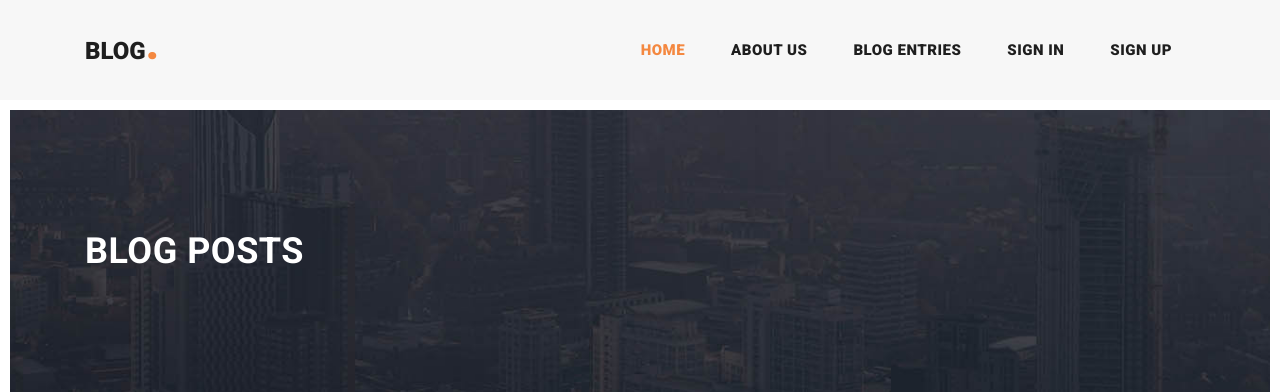
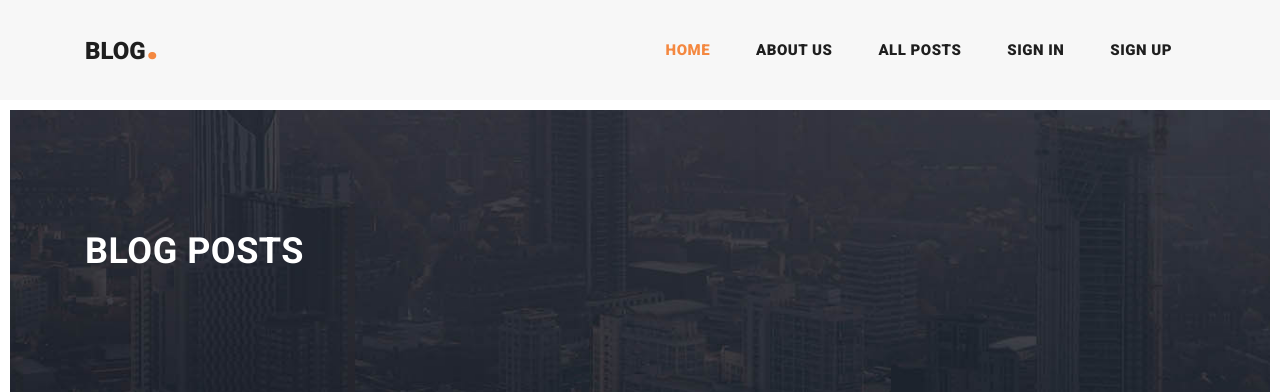
Before and after one commit to nikolai-sh/Blog, a Django app: page /blog/ in a window 1280 px wide. Shown: the top 392 px of the page. Run offline with Django 3.2, Linux system fonts and the light colour scheme; data that the repository does not hold is empty; some libraries are stand-ins or nearby versions.

Commit message:
Create All posts nav-link

```diff
--- a/blog/templates/blog/base.html
+++ b/blog/templates/blog/base.html
@@ -60,7 +60,7 @@ https://templatemo.com/tm-551-stand-blog
                 <a class="nav-link" href="about.html">About Us</a>
               </li>
               <li class="nav-item">
-                <a class="nav-link" href="blog.html">Blog Entries</a>
+                <a class="nav-link" href="blog.html">All Posts</a>
               </li>
               <li class="nav-item">
                 <a class="nav-link" href="post-details.html">Sign In</a>
```
